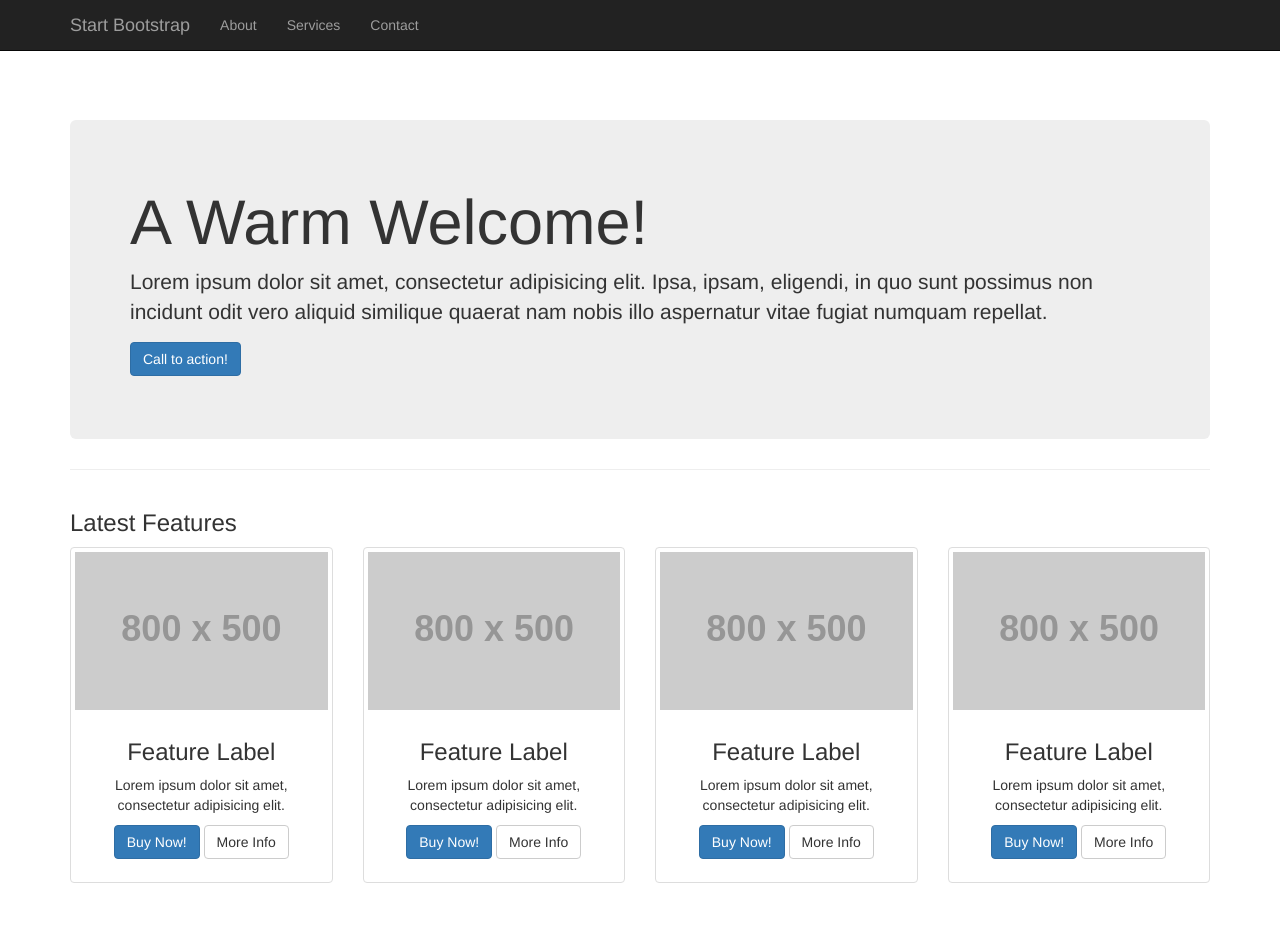
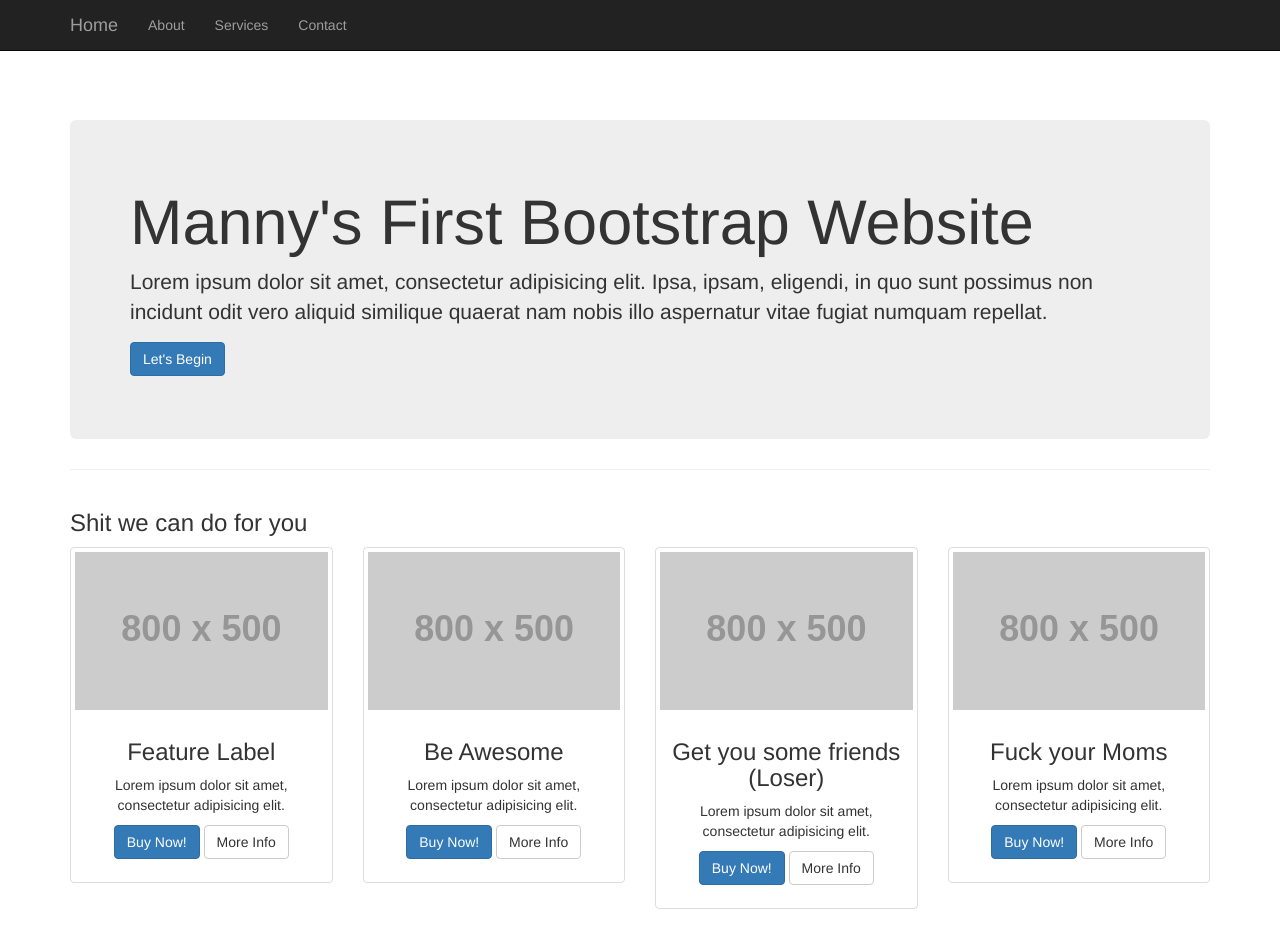
Before and after one commit to DroppedMic/DroppedMic.github.io, a plain HTML site: page index.html in a window 1280 px wide. Shown: the top 932 px of the page. Drawn offline with Linux system fonts and the light colour scheme; placeholder pictures from the web are drawn by us.

Commit message:
index.html

```diff
--- a/index.html
+++ b/index.html
@@ -39,7 +39,7 @@
                     <span class="icon-bar"></span>
                     <span class="icon-bar"></span>
                 </button>
-                <a class="navbar-brand" href="#">Start Bootstrap</a>
+                <a class="navbar-brand" href="#">Home</a>
             </div>
             <!-- Collect the nav links, forms, and other content for toggling -->
             <div class="collapse navbar-collapse" id="bs-example-navbar-collapse-1">
@@ -65,9 +65,9 @@
 
         <!-- Jumbotron Header -->
         <header class="jumbotron hero-spacer">
-            <h1>A Warm Welcome!</h1>
+            <h1>Manny's First Bootstrap Website</h1>
             <p>Lorem ipsum dolor sit amet, consectetur adipisicing elit. Ipsa, ipsam, eligendi, in quo sunt possimus non incidunt odit vero aliquid similique quaerat nam nobis illo aspernatur vitae fugiat numquam repellat.</p>
-            <p><a class="btn btn-primary btn-large">Call to action!</a>
+            <p><a class="btn btn-primary btn-large">Let's Begin</a>
             </p>
         </header>
 
@@ -76,7 +76,7 @@
         <!-- Title -->
         <div class="row">
             <div class="col-lg-12">
-                <h3>Latest Features</h3>
+                <h3>Shit we can do for you</h3>
             </div>
         </div>
         <!-- /.row -->
@@ -101,7 +101,7 @@
                 <div class="thumbnail">
                     <img src="http://placehold.it/800x500" alt="">
                     <div class="caption">
-                        <h3>Feature Label</h3>
+                        <h3>Be Awesome</h3>
                         <p>Lorem ipsum dolor sit amet, consectetur adipisicing elit.</p>
                         <p>
                             <a href="#" class="btn btn-primary">Buy Now!</a> <a href="#" class="btn btn-default">More Info</a>
@@ -114,7 +114,7 @@
                 <div class="thumbnail">
                     <img src="http://placehold.it/800x500" alt="">
                     <div class="caption">
-                        <h3>Feature Label</h3>
+                        <h3>Get you some friends (Loser)</h3>
                         <p>Lorem ipsum dolor sit amet, consectetur adipisicing elit.</p>
                         <p>
                             <a href="#" class="btn btn-primary">Buy Now!</a> <a href="#" class="btn btn-default">More Info</a>
@@ -127,7 +127,7 @@
                 <div class="thumbnail">
                     <img src="http://placehold.it/800x500" alt="">
                     <div class="caption">
-                        <h3>Feature Label</h3>
+                        <h3>Fuck your Moms</h3>
                         <p>Lorem ipsum dolor sit amet, consectetur adipisicing elit.</p>
                         <p>
                             <a href="#" class="btn btn-primary">Buy Now!</a> <a href="#" class="btn btn-default">More Info</a>
```
